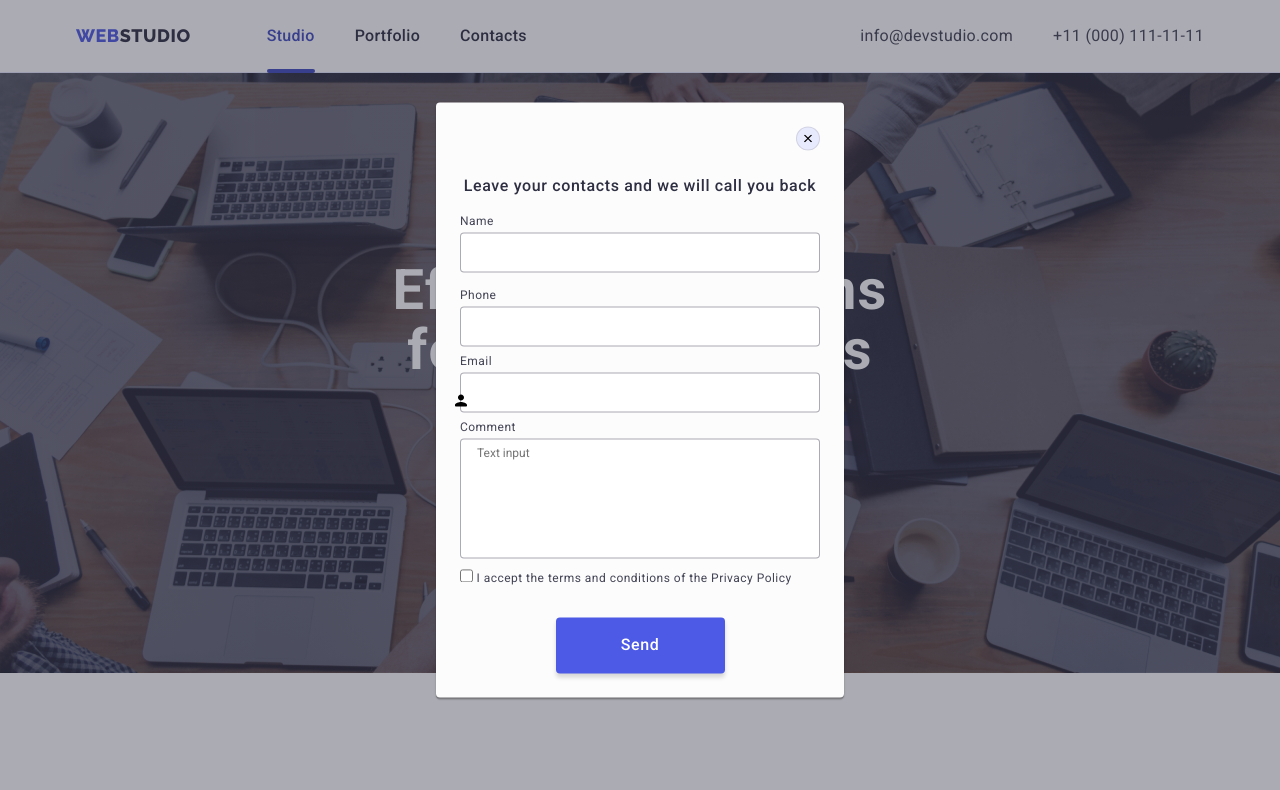
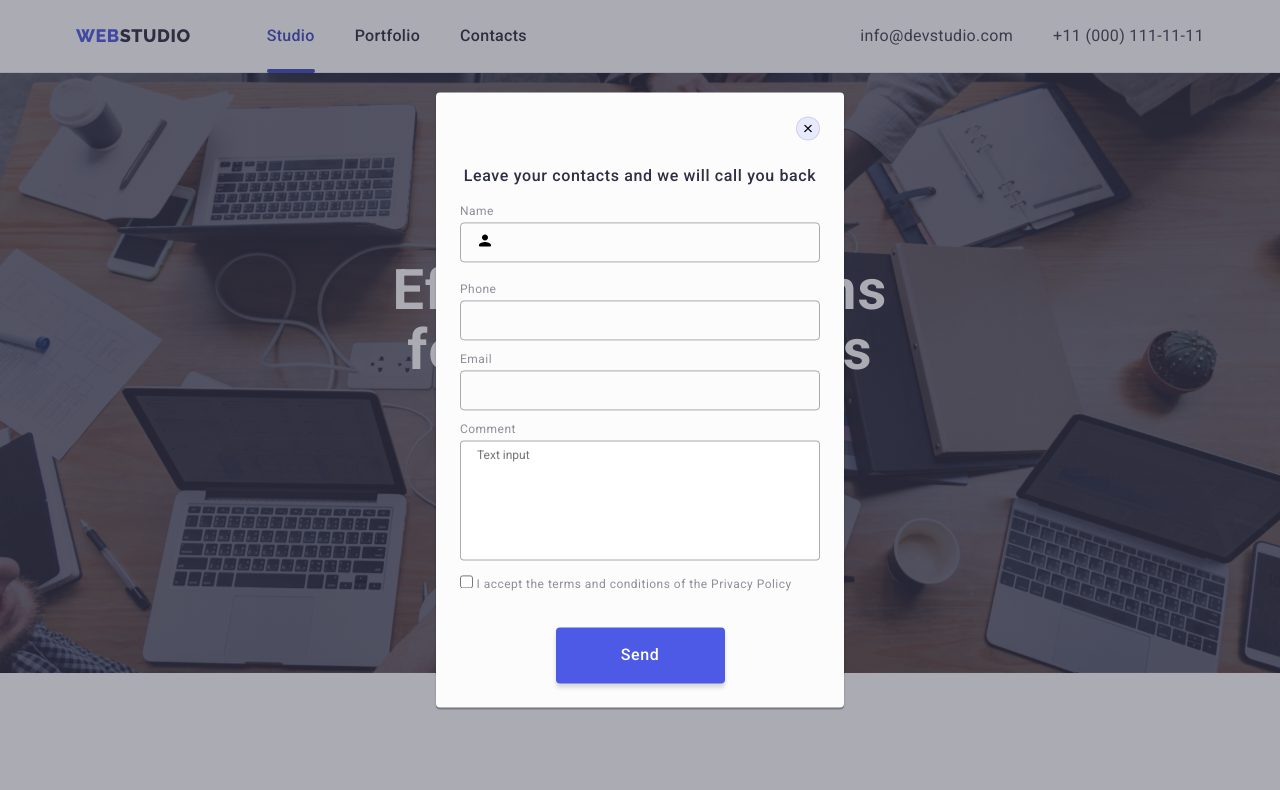
Before and after one commit to Serhii-Bondariev/goit-markup-hw-06, a plain HTML site: page index.html in a window 1280 px wide. Both pictures are taken after a click on the button "Order Service". Shown: the top 790 px of the page. Drawn offline with nearby package versions, Linux system fonts and the light colour scheme.

Commit message:
name done

```diff
--- a/css/styles.css
+++ b/css/styles.css
@@ -705,17 +705,31 @@ text-align: center;
   line-height: 1.17;
   letter-spacing: 0.04em;
   display: block;
-  color:var(--background-icon-color: #8e8f99;)
+  margin-bottom: 4px;
+  color:var(--background-icon-color);
 }
+
+.modal-form-container{
+position: relative;
+}
+
 .modal-form-input {
   width: 100%;
   margin-top: 4px;
   height: 40px;
   padding-left: 38px;
   box-sizing: border-box;
+  background-color: transparent;
   border: 1px solid rgba(46, 47, 66, 0.4);
   border-radius: 4px;
+  outline: transparent;
+  transition: border-color 250ms cubic-bezier(0.4, 0, 0.2, 1);
 }
+.modal-form-input:hover,
+.modal-form-input:focus{
+  border-color: #4D5AE5;
+}
+
 .modal-form-text-area {
   resize: none;
   width: 100%;
@@ -762,16 +776,27 @@ text-align: center;
   height: 24px;
   background-color: #31d0aa;
 }
+
 .modal-input-icon {
   position: absolute;
+  width: 18px;
+  height: 24px;
   top: 50%;
   left: 16px;
   transform: translateY(-50%);
   display: block;
-  width: 18px;
-  height: 24px;
+
+  transition: fill 250ms cubic-bezier(0.4, 0, 0.2, 1);
 }
-/* ===============FUTER-SUBSCRIBE-FOFM================= */
+.modal-input-icon:hover,
+.modal-input-icon:focus{
+  fill: #4D5AE5;
+}
+.modal-contakt-input-icon:hover,
+.modal-contakt-input-icon:focus{
+  fill: #4D5AE5;
+}
+/* ===============FOOTER-SUBSCRIBE-FOFM================= */
 .footer-mail-form-container {
   margin-bottom: 16px;
 
--- a/index.html
+++ b/index.html
@@ -547,17 +547,20 @@
             <div class="contact-form-input-wrapper"
               ><label class="modal-form-label" for="user-name">
                 Name
+                <div class="modal-form-container">
               <input
-                class="modal-form-input"
-                type="text"
-                name="user_name"
+              id="user-name"
+              name="user_name"
+              type="text"
+              class="modal-form-input"
                 placeholder=""
                 required
                 pattern="[a-zA-zа-яА-ЯіІїЇєЄ]+" />
               </label>
-              <svg class="modal-input-icon" aria-label="icon user" width="24" height="16">
+              <svg class="modal-input-icon" aria-label="icon user" width="24" height="18">
                 <use href="./images/icons.svg#icon-person-black"></use>
                 </svg>
+              </div>
           </div>
 
           </label>
```
